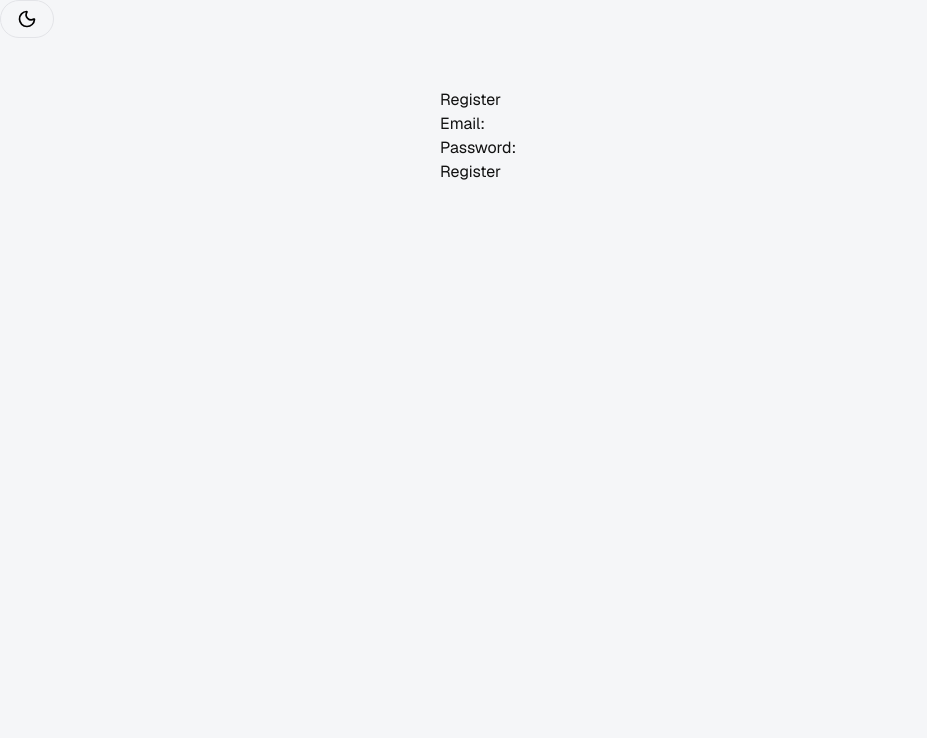
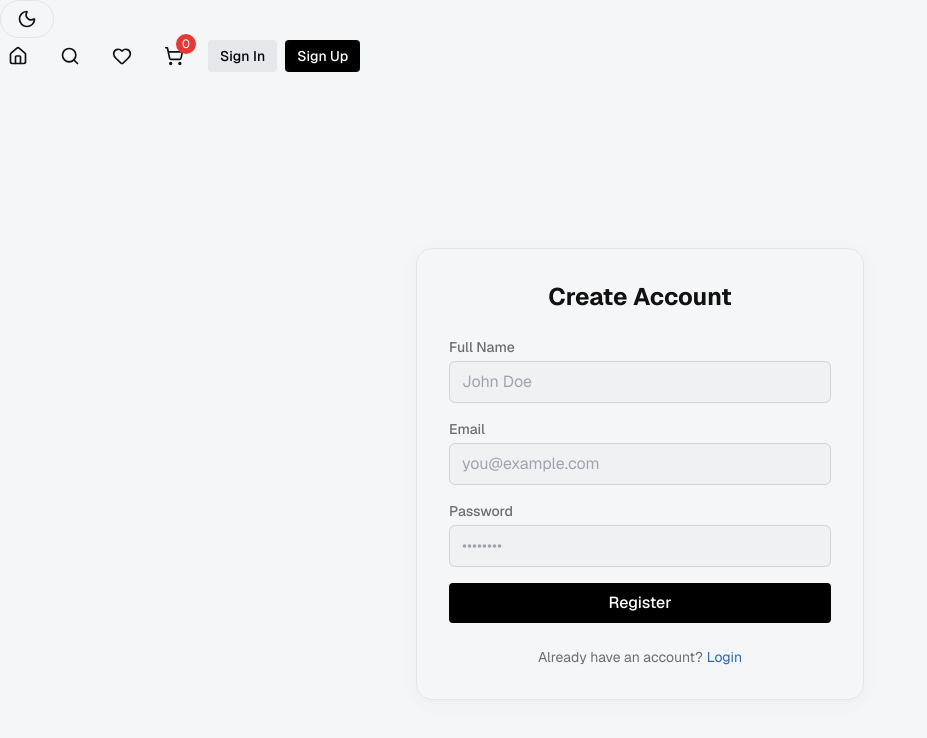
Before and after one commit to chroll0/e-commerce, a Next.js app in the folder frontend/: page /auth/register in a window 1280 px wide. Shown: the top 738 px of the page, without its empty margins (0-927 px from the left). Built offline with nearby package versions, Linux system fonts and the light colour scheme; no server answers.

Commit message:
Feat: add new register and login page logics

```diff
--- a/frontend/src/app/auth/login/page.tsx
+++ b/frontend/src/app/auth/login/page.tsx
@@ -1,60 +1,76 @@
 "use client";
 
 import { useState } from "react";
-import axios from "axios";
+import { Button, Input } from "@/components";
+import { api } from "@/lib/axios";
+import { AxiosError } from "axios";
+import { useRouter } from "next/navigation";
 
 export default function LoginPage() {
   const [email, setEmail] = useState("");
   const [password, setPassword] = useState("");
   const [message, setMessage] = useState("");
+  const router = useRouter();
 
   const handleLogin = async (e: React.FormEvent) => {
     e.preventDefault();
 
     try {
-      const res = await axios.post("http://localhost:3001/auth/login", {
-        email,
-        password,
-      });
+      await api.post("/auth/login", { email, password });
+      router.push("/");
 
-      setMessage("Login successful: " + JSON.stringify(res.data));
-    } catch (err: any) {
-      if (err.response) {
-        setMessage("Error: " + JSON.stringify(err.response.data));
-      } else {
-        setMessage("Error: " + err.message);
-      }
+      setMessage("Login successful!");
+    } catch (err) {
+      const error = err as AxiosError<any>;
+
+      setMessage(error.response?.data?.message || "Login failed.");
     }
   };
 
   return (
-    <div style={{ maxWidth: 400, margin: "50px auto" }}>
-      <h1>Login</h1>
-      <form onSubmit={handleLogin}>
-        <div>
-          <label>Email:</label>
-          <input
+    <div className="w-full min-h-screen flex items-center justify-center bg-background px-4">
+      <div className="w-full max-w-md p-8 rounded-2xl border border-border shadow-[0_4px_18px_var(--color-shadow)]">
+        <h1 className="text-2xl font-bold text-primary mb-6 text-center">
+          Welcome Back
+        </h1>
+
+        <form onSubmit={handleLogin} className="flex flex-col gap-4">
+          <Input
+            label="Email"
             type="email"
+            placeholder="you@example.com"
             value={email}
             onChange={(e) => setEmail(e.target.value)}
+            fullWidth
             required
           />
-        </div>
 
-        <div>
-          <label>Password:</label>
-          <input
+          <Input
+            label="Password"
             type="password"
+            placeholder="••••••••"
             value={password}
             onChange={(e) => setPassword(e.target.value)}
+            fullWidth
             required
           />
-        </div>
 
-        <button type="submit">Login</button>
-      </form>
+          <Button type="submit" variant="primary" fullWidth size="md">
+            Login
+          </Button>
+        </form>
 
-      {message && <p>{message}</p>}
+        {message && (
+          <p className="mt-4 text-center text-sm text-accent">{message}</p>
+        )}
+
+        <p className="text-sm text-secondary mt-6 text-center">
+          Don&apos;t have an account?{" "}
+          <a href="/auth/register" className="text-highlight hover:underline">
+            Sign up
+          </a>
+        </p>
+      </div>
     </div>
   );
 }
--- a/frontend/src/app/auth/register/page.tsx
+++ b/frontend/src/app/auth/register/page.tsx
@@ -1,9 +1,12 @@
 "use client";
 
 import { useState } from "react";
-import axios from "axios";
+import { Button, Input } from "@/components";
+import { api } from "@/lib/axios";
+import { AxiosError } from "axios";
 
 export default function RegisterPage() {
+  const [name, setName] = useState("");
   const [email, setEmail] = useState("");
   const [password, setPassword] = useState("");
   const [message, setMessage] = useState("");
@@ -12,49 +15,74 @@ export default function RegisterPage() {
     e.preventDefault();
 
     try {
-      const res = await axios.post("http://localhost:3001/auth/register", {
+      await api.post("/auth/register", {
+        name,
         email,
         password,
       });
 
-      setMessage("Registered successfully: " + JSON.stringify(res.data));
-    } catch (err: any) {
-      if (err.response) {
-        setMessage("Error: " + JSON.stringify(err.response.data));
-      } else {
-        setMessage("Error: " + err.message);
-      }
+      setMessage("Registered successfully!");
+    } catch (err) {
+      const error = err as AxiosError<any>;
+
+      setMessage(error.response?.data?.message || "Registration failed.");
     }
   };
 
   return (
-    <div style={{ maxWidth: 400, margin: "50px auto" }}>
-      <h1>Register</h1>
-      <form onSubmit={handleRegister}>
-        <div>
-          <label>Email:</label>
-          <input
+    <div className="w-full min-h-screen flex items-center justify-center bg-background px-4">
+      <div className="w-full max-w-md p-8 rounded-2xl border border-border shadow-[0_4px_18px_var(--color-shadow)]">
+        <h1 className="text-2xl font-bold text-primary mb-6 text-center">
+          Create Account
+        </h1>
+
+        <form onSubmit={handleRegister} className="flex flex-col gap-4">
+          <Input
+            label="Full Name"
+            type="text"
+            placeholder="John Doe"
+            value={name}
+            onChange={(e) => setName(e.target.value)}
+            fullWidth
+            required
+          />
+
+          <Input
+            label="Email"
             type="email"
+            placeholder="you@example.com"
             value={email}
             onChange={(e) => setEmail(e.target.value)}
+            fullWidth
             required
           />
-        </div>
 
-        <div>
-          <label>Password:</label>
-          <input
+          <Input
+            label="Password"
             type="password"
+            placeholder="••••••••"
             value={password}
             onChange={(e) => setPassword(e.target.value)}
+            fullWidth
             required
           />
-        </div>
 
-        <button type="submit">Register</button>
-      </form>
+          <Button type="submit" variant="primary" fullWidth>
+            Register
+          </Button>
+        </form>
 
-      {message && <p>{message}</p>}
+        {message && (
+          <p className="mt-4 text-center text-sm text-accent">{message}</p>
+        )}
+
+        <p className="text-sm text-secondary mt-6 text-center">
+          Already have an account?
+          <a href="/auth/login" className="text-highlight hover:underline ml-1">
+            Login
+          </a>
+        </p>
+      </div>
     </div>
   );
 }
--- a/frontend/src/components/layout/Navigation.tsx
+++ b/frontend/src/components/layout/Navigation.tsx
@@ -1,9 +1,11 @@
 import { ThemeToggle } from "@/components";
+import NavIcons from "../navbar/NavIcons";
 
 const Navigation = () => {
   return (
     <div>
       <ThemeToggle />
+      <NavIcons />
     </div>
   );
 };
--- a/frontend/src/components/navbar/NavIcons.tsx
+++ b/frontend/src/components/navbar/NavIcons.tsx
@@ -0,0 +1,69 @@
+"use client";
+
+import { Button } from "@/components";
+import { ShoppingCart, Heart, Search, User, Home } from "lucide-react";
+import Link from "next/link";
+
+const NavIcons = () => {
+  // later: const { user } = useAuth();
+  const user = null; // TEMP: change when auth is ready
+
+  return (
+    <div className="flex items-center gap-4">
+      {/* home */}
+      <Link className="p-2 hover:bg-muted rounded-full transition" href="/">
+        <Home className="w-5 h-5 text-primary" />
+      </Link>
+      {/* Search */}
+      <button className="p-2 hover:bg-muted rounded-full transition">
+        <Search className="w-5 h-5 text-primary" />
+      </button>
+
+      {/* Wishlist */}
+      <button className="p-2 hover:bg-muted rounded-full transition">
+        <Heart className="w-5 h-5 text-primary" />
+      </button>
+
+      {/* Cart */}
+      <Link
+        href="/cart"
+        className="relative p-2 hover:bg-muted rounded-full transition"
+      >
+        <ShoppingCart className="w-5 h-5 text-primary" />
+
+        {/* Badge */}
+        <span className="absolute -top-1 -right-1 bg-accent text-white text-xs w-5 h-5 flex items-center justify-center rounded-full">
+          0
+        </span>
+      </Link>
+
+      {/* If NOT logged in → Show Sign In + Sign Up */}
+      {!user && (
+        <div className="flex items-center gap-2">
+          <Link href="/auth/login">
+            <Button variant="secondary" size="sm">
+              Sign In
+            </Button>
+          </Link>
+
+          <Link href="/auth/register">
+            <Button variant="primary" size="sm">
+              Sign Up
+            </Button>
+          </Link>
+        </div>
+      )}
+
+      {/* If logged in → Show User Icon */}
+      {user && (
+        <Link href="/account">
+          <button className="p-2 hover:bg-muted rounded-full transition">
+            <User className="w-5 h-5 text-primary" />
+          </button>
+        </Link>
+      )}
+    </div>
+  );
+};
+
+export default NavIcons;
--- a/frontend/src/components/ui/Button.tsx
+++ b/frontend/src/components/ui/Button.tsx
@@ -24,14 +24,14 @@ const Button: FC<ButtonProps> = ({
   ...props
 }) => {
   const baseStyles =
-    "font-medium rounded transition-all duration-200 flex items-center justify-center gap-2";
+    "font-medium rounded transition-all duration-200 flex items-center justify-center gap-2 cursor-pointer focus:outline-none";
 
   const variantStyles = {
     primary: "bg-black text-white hover:bg-gray-800",
     secondary: "bg-gray-200 text-black hover:bg-gray-300",
     outline: "border border-black text-black hover:bg-black hover:text-white",
     text: "bg-transparent text-black hover:underline",
-    icon: "bg-transparent border border-border rounded-full hover:bg-gray-200 dark:hover:bg-gray-700 text-black dark:text-white p-2",
+    icon: "bg-transparent border border-border rounded-full hover:bg-gray-400 p-2",
   };
 
   const sizeStyles = {
--- a/frontend/src/components/ui/Input.tsx
+++ b/frontend/src/components/ui/Input.tsx
@@ -2,6 +2,7 @@ import { InputHTMLAttributes, FC, ReactNode } from "react";
 import classNames from "classnames";
 
 type InputProps = InputHTMLAttributes<HTMLInputElement> & {
+  label?: string;
   size?: "sm" | "md" | "lg";
   fullWidth?: boolean;
   leftIcon?: ReactNode;
@@ -10,6 +11,7 @@ type InputProps = InputHTMLAttributes<HTMLInputElement> & {
 };
 
 const Input: FC<InputProps> = ({
+  label,
   size = "md",
   fullWidth = false,
   leftIcon,
@@ -19,9 +21,9 @@ const Input: FC<InputProps> = ({
   ...props
 }) => {
   const baseStyles =
-    "border rounded-md transition-all duration-200 focus:outline-none focus:ring-2 focus:ring-blue-500 flex items-center";
+    "border rounded-md transition-all duration-200 focus:outline-none focus:ring-2 focus:ring-highlight flex items-center bg-card-soft text-primary";
 
-  const sizeStyles: Record<"sm" | "md" | "lg", string> = {
+  const sizeStyles = {
     sm: "px-2 py-1 text-sm",
     md: "px-3 py-2 text-base",
     lg: "px-4 py-3 text-lg",
@@ -30,21 +32,29 @@ const Input: FC<InputProps> = ({
   const widthStyles = fullWidth ? "w-full" : "";
 
   return (
-    <div className={classNames("flex flex-col", widthStyles)}>
+    <div className={classNames("flex flex-col gap-1", widthStyles)}>
+      {label && (
+        <label className="text-sm font-medium text-secondary">{label}</label>
+      )}
+
       <div
         className={classNames(
           baseStyles,
           sizeStyles[size as "sm" | "md" | "lg"],
-          "gap-2",
-          error ? "border-red-500" : "border-gray-300",
+          "gap-2 border-border-strong",
+          error && "border-accent!",
           className
         )}
       >
-        {leftIcon && <span className="flex items-center">{leftIcon}</span>}
-        <input className="flex-1 bg-transparent outline-none" {...props} />
-        {rightIcon && <span className="flex items-center">{rightIcon}</span>}
+        {leftIcon && <span>{leftIcon}</span>}
+        <input
+          className="flex-1 bg-transparent outline-none text-primary placeholder:text-muted"
+          {...props}
+        />
+        {rightIcon && <span>{rightIcon}</span>}
       </div>
-      {error && <p className="text-red-500 text-sm mt-1">{error}</p>}
+
+      {error && <p className="text-accent text-sm mt-1">{error}</p>}
     </div>
   );
 };
--- a/frontend/src/lib/axios.ts
+++ b/frontend/src/lib/axios.ts
@@ -0,0 +1,6 @@
+import axios from "axios";
+
+export const api = axios.create({
+  baseURL: process.env.NEXT_PUBLIC_API_URL,
+  withCredentials: true,
+});
```
Also changed, not shown: frontend/middleware.ts (added, +22 -0 lines), frontend/src/stores/auth.ts (added).
